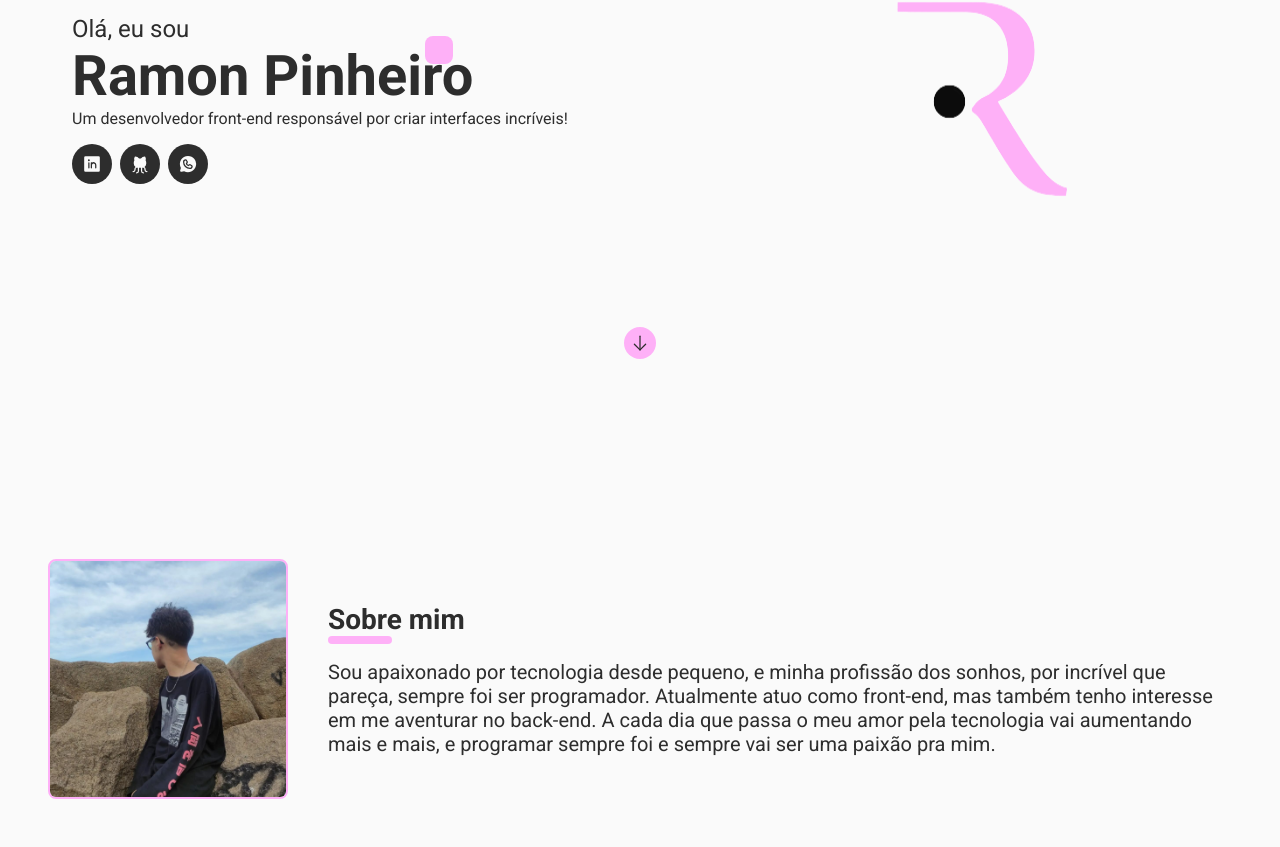
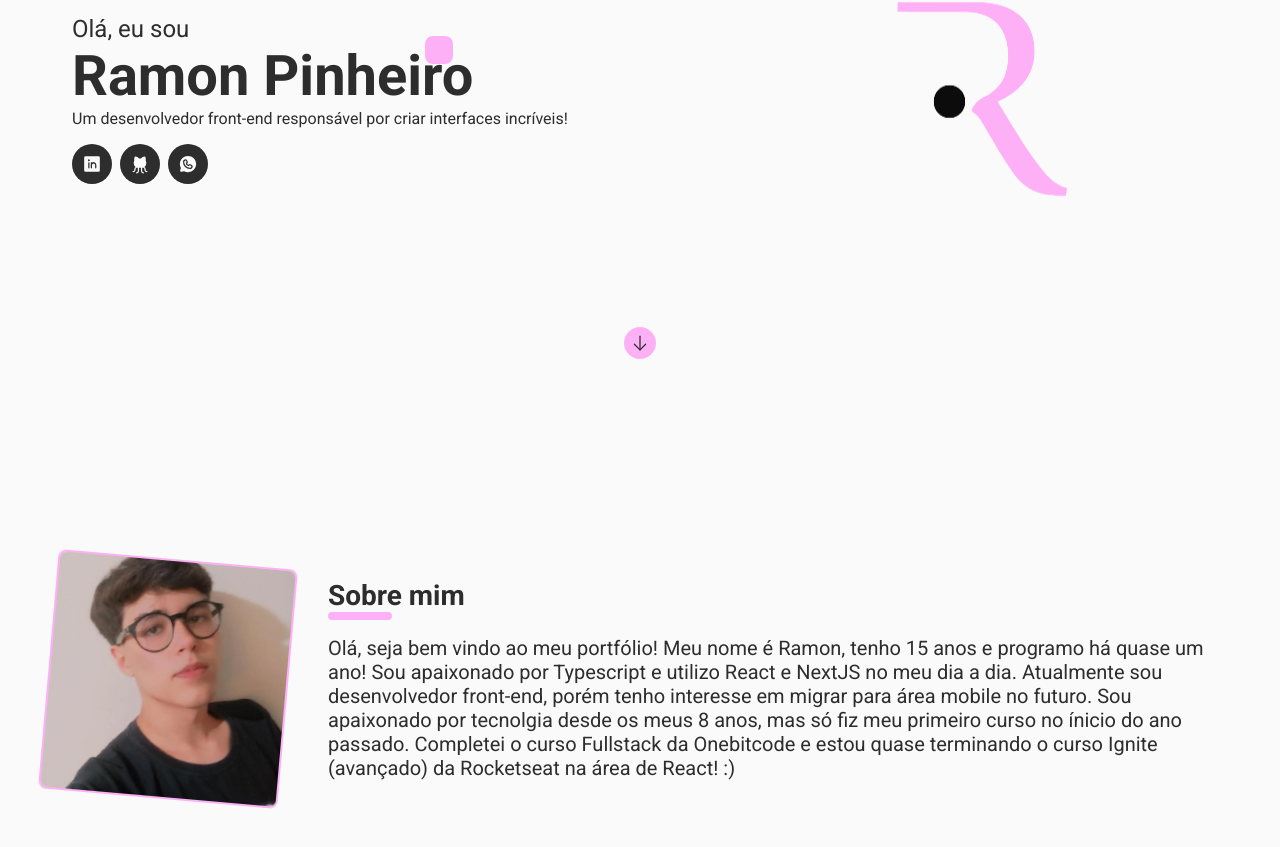
Before and after one commit to ramontrovao/my-portfolio, a React (Vite) app: page / in a window 1280 px wide. Shown: the part 289-1136 px from the top of the page. Built offline with nearby package versions, Linux system fonts and the light colour scheme.

Commit message:
feat: changed profile image

```diff
--- a/src/pages/Portfolio/components/Aboutme/index.tsx
+++ b/src/pages/Portfolio/components/Aboutme/index.tsx
@@ -3,7 +3,7 @@ import { AboutmeContainer } from "./styles";
 export function Aboutme() {
   return (
     <AboutmeContainer id="aboutme">
-      <img src="./assets/profileicon.webp" alt="" />
+      <img src="./assets/profileicon.jpeg" alt="" />
 
       <div>
         <h2>Sobre mim</h2>
@@ -11,12 +11,14 @@ export function Aboutme() {
         <div></div>
 
         <p>
-          Sou apaixonado por tecnologia desde pequeno, e minha profissão dos
-          sonhos, por incrível que pareça, sempre foi ser programador.
-          Atualmente atuo como front-end, mas também tenho interesse em me
-          aventurar no back-end. A cada dia que passa o meu amor pela tecnologia
-          vai aumentando mais e mais, e programar sempre foi e sempre vai ser
-          uma paixão pra mim.
+          Olá, seja bem vindo ao meu portfólio! Meu nome é Ramon, tenho 15 anos
+          e programo há quase um ano! Sou apaixonado por Typescript e utilizo
+          React e NextJS no meu dia a dia. Atualmente sou desenvolvedor
+          front-end, porém tenho interesse em migrar para área mobile no futuro.
+          Sou apaixonado por tecnolgia desde os meus 8 anos, mas só fiz meu
+          primeiro curso no ínicio do ano passado. Completei o curso Fullstack
+          da Onebitcode e estou quase terminando o curso Ignite (avançado) da
+          Rocketseat na área de React! :)
         </p>
       </div>
     </AboutmeContainer>
--- a/src/pages/Portfolio/components/Aboutme/styles.ts
+++ b/src/pages/Portfolio/components/Aboutme/styles.ts
@@ -14,6 +14,7 @@ export const AboutmeContainer = styled.section`
       height: 15rem;
       border-radius: 8px;
       border: 2px solid ${({ theme }) => theme["pink"]};
+      transform: rotate(5deg);
 
       @media (max-width: 768px) {
         display: none;
```
Also changed, not shown: public/assets/profileicon.jpeg (added), public/assets/profileicon.webp (deleted).
